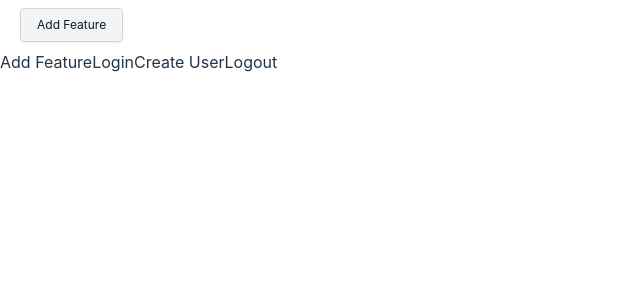
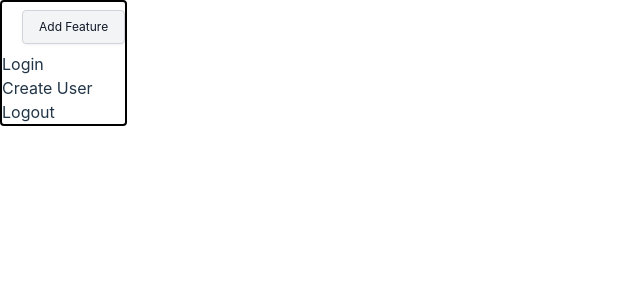
Before and after one commit to ConquestIO/Conquest, a React app: page /dashboard in a window 1280 px wide. Shown: the top 300 px of the page, without its empty margins (0-640 px from the left). Built offline with nearby package versions, Linux system fonts and the light colour scheme.

Commit message:
added sidebar border

```diff
--- a/src/pages/Dashboard/DashboardContainer.jsx
+++ b/src/pages/Dashboard/DashboardContainer.jsx
@@ -17,7 +17,7 @@ export default function DashboardContainer(){
     })
 
     return (
-        <div>
+        <div className= "flex flex-row">
             <SideBarContainer />
             <TestDisplay />
         </div>
--- a/src/pages/Dashboard/FeatureContainer.jsx
+++ b/src/pages/Dashboard/FeatureContainer.jsx
@@ -10,7 +10,7 @@ const FeatureContainer = () => {
 
 
     return (
-      <div>
+      <div className = 'justify-center'>
         <ul className='flex gap-3'>
           <li>
             <Button
--- a/src/pages/Dashboard/SideBarContainer.jsx
+++ b/src/pages/Dashboard/SideBarContainer.jsx
@@ -13,18 +13,9 @@ export default function SideBarContainer() {
     const navigate = useNavigate();
 
     let sidebar = [
-        //add feature button (cant just update state because it will delete so we have to copy state and then add)
-        <button
-        onClick = {async () => {
-            //will have to open a popup modal that then takes info and will have logic to update state with special reducer
-
-        }}
-        >
-            Add Feature
-        </button>,
         //Render a button for each created feature (may have to switch to map)
         ...features.map((el) => {
-            return (<button
+            return (<div className = 'alr'><button className = 'justify-center'
             onClick = {async () => {
                 //update state to be the current element
                 dispatch(setFeatureID(el));
@@ -35,9 +26,11 @@ export default function SideBarContainer() {
             }}
             >
             {el.featureName}
-            </button>)
+            </button>
+            </div>)
         }),
         //logout button for sidebar. Clear userId, set logged in to false and reroute to landing page
+        <div>
             <button
             onClick={async () => {
                     dispatch(userID('none'))
@@ -46,11 +39,12 @@ export default function SideBarContainer() {
             }}
             >
                 Logout
-        </button>,
+            </button>
+        </div>,
     ]
     console.log(sidebar)
     return (
-        <div>
+        <div className= 'rounded -md border-2 border-black flex-nowrap flex-row'>
             <FeatureContainer />
             {sidebar}
         </div>
```
Lines whose indentation alone changed are shown as unchanged.
